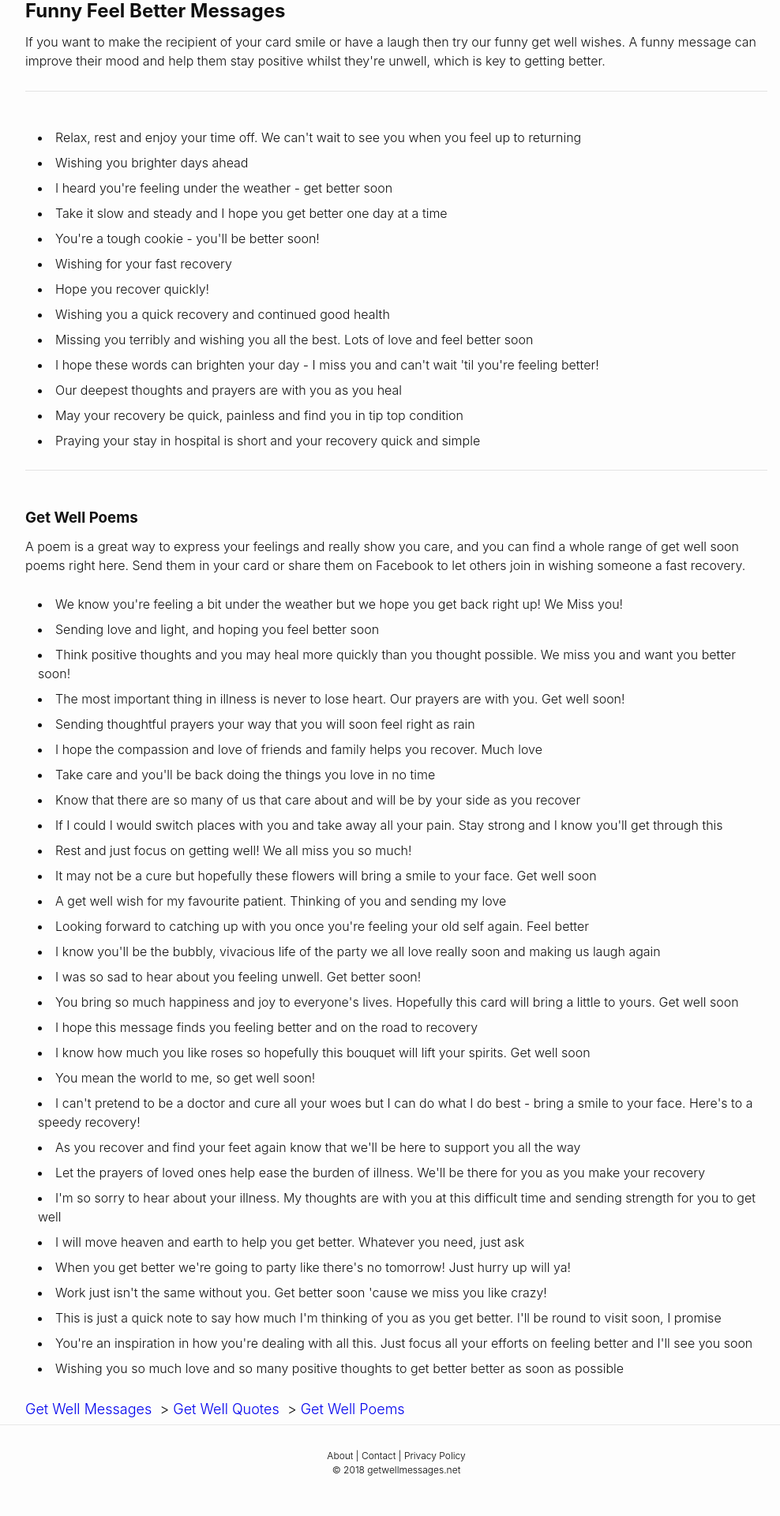
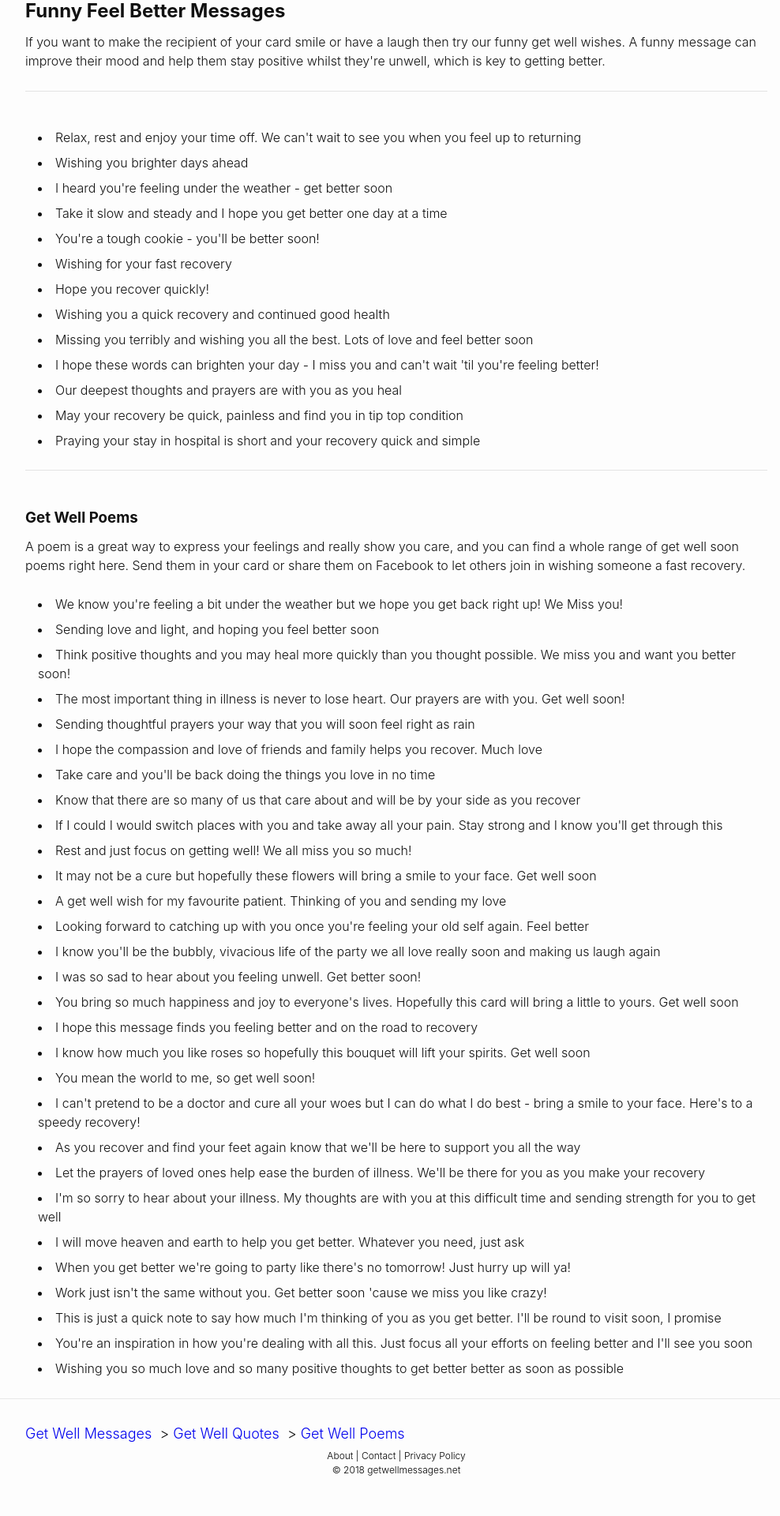
Before and after one commit to andyml123/andyml123.github.io, a Jekyll site: the page get-well-wishes/index.html, which Jekyll copies as it is, in a window 1280 px wide. Shown: the part 4451-6371 px from the top of the page at 79% size, without its empty margins (138-1126 px from the left). Built offline with Jekyll 4.4.1, drawn with Linux system fonts in a browser that asks for light colours.

Commit message:
Update index.html

```diff
--- a/get-well-wishes/index.html
+++ b/get-well-wishes/index.html
@@ -239,6 +239,12 @@ A poem is a great way to express your feelings and really show you care, and you
 <li>Wishing you so much love and so many positive thoughts to get better better as soon as possible</li>
 </ul>
 
+</div>
+
+<footer class="site-footer">
+
+<div class="wrapper">
+
 <ol class="breadcrumb" itemscope="" itemtype="http://schema.org/BreadcrumbList">
 
 <li itemprop="itemListElement" itemscope="" itemtype="http://schema.org/ListItem">
@@ -255,12 +261,6 @@ A poem is a great way to express your feelings and really show you care, and you
 
 </ol>
 
-</div>
-
-<footer class="site-footer">
-
-<div class="wrapper">
-
 <div id="footer">
 
 <a href="/about/">About</a>  |  <a href="/contact/">Contact</a>  | <a href="/privacy/">Privacy Policy</a>
```
